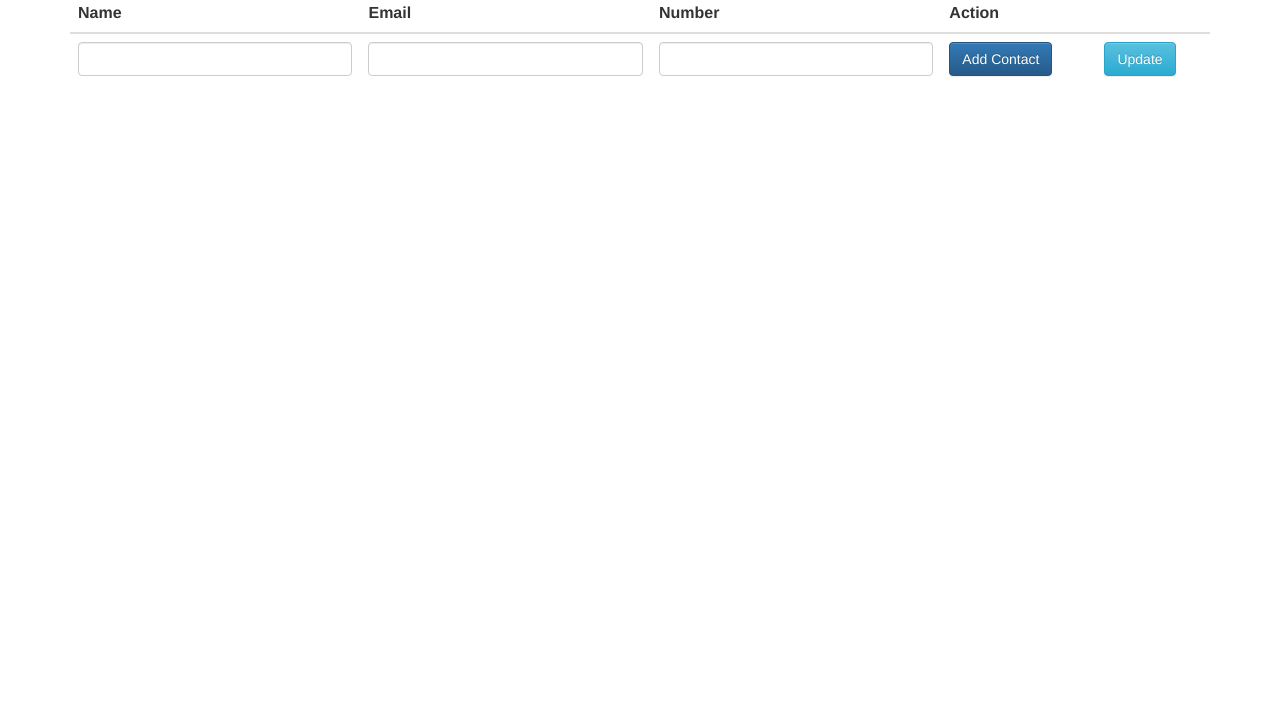
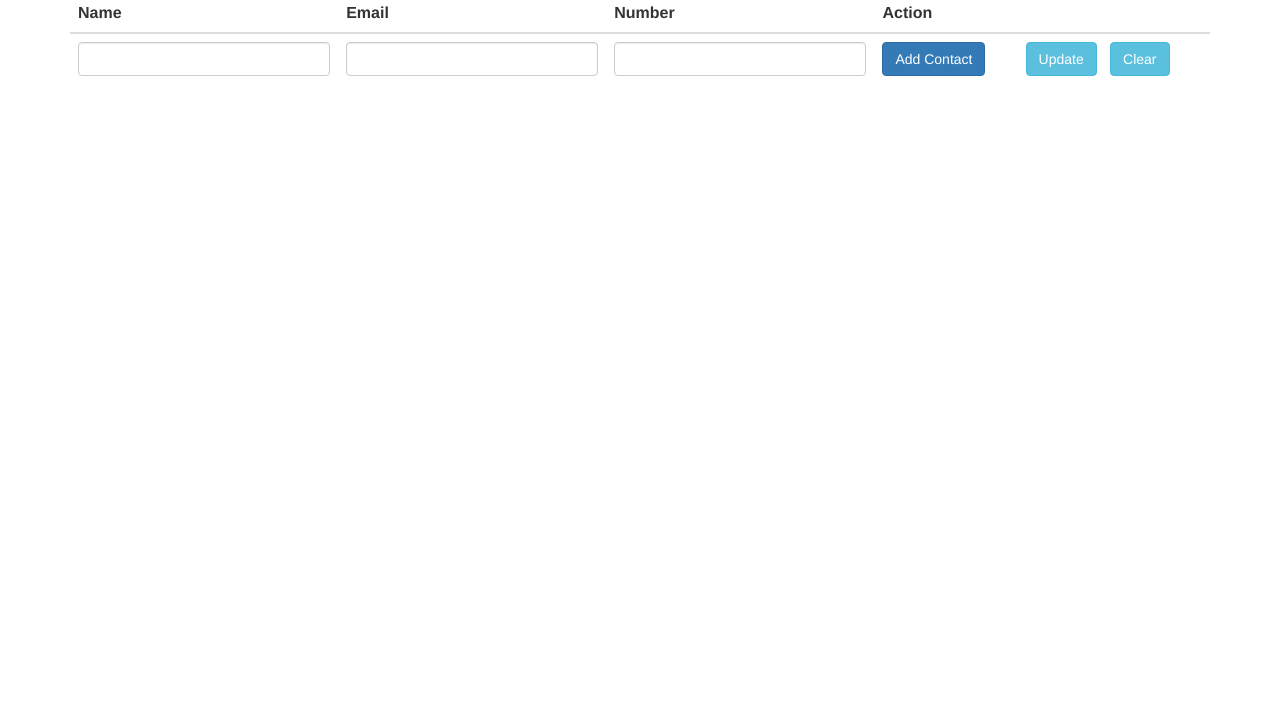
Before and after one commit to cpbuckingham/mean, a plain HTML site: page public/index.html in a window 1280 px wide. Shown: the part 76-800 px from the top of the page. Drawn offline with nearby package versions, Linux system fonts and the light colour scheme; no server answers.

Commit message:
refactored and completed

```diff
--- a/public/controllers/controller.js
+++ b/public/controllers/controller.js
@@ -1,44 +1,41 @@
 var myApp = angular.module('myApp', []);
 myApp.controller('AppCtrl', ['$scope', '$http', function($scope, $http) {
-    console.log("Hello World from controller");
 
 var refresh = function(){
     $http.get('/contactlist').success(function (response) {
-        console.log("I got the data");
         $scope.contactlist = response;
         $scope.contact = '';
-    });
-  };
+      });
+    };
 
   refresh();
 
     $scope.addContact = function(){
-      console.log($scope.contact);
       $http.post('/contactlist', $scope.contact).success(function(response){
-        console.log(response);
         refresh();
       });
     };
 
     $scope.remove = function(id){
-      console.log(id);
       $http.delete('/contactlist/'+id).success(function(response){
         refresh();
       });
     };
 
     $scope.edit = function(id){
-      console.log(id);
       $http.get('/contactlist/' + id).success(function(response){
           $scope.contact = response;
-
       });
     };
+
     $scope.update = function(){
-      console.log($scope.contact._id);
       $http.put('/contactlist/' + $scope.contact._id, $scope.contact).success(function(response){
           refresh();
       });
     };
 
+    $scope.deselect = function(){
+      $scope.contact = "";
+    }
+
 }]);
--- a/public/index.html
+++ b/public/index.html
@@ -1,9 +1,6 @@
 <html ng-app="myApp">
   <head>
-<!-- Latest compiled and minified CSS -->
-<link rel="stylesheet" href="https://maxcdn.bootstrapcdn.com/bootstrap/3.3.6/css/bootstrap.min.css" integrity="sha384-1q8mTJOASx8j1Au+a5WDVnPi2lkFfwwEAa8hDDdjZlpLegxhjVME1fgjWPGmkzs7" crossorigin="anonymous">
-<!-- Optional theme -->
-<link rel="stylesheet" href="https://maxcdn.bootstrapcdn.com/bootstrap/3.3.6/css/bootstrap-theme.min.css" integrity="sha384-fLW2N01lMqjakBkx3l/M9EahuwpSfeNvV63J5ezn3uZzapT0u7EYsXMjQV+0En5r" crossorigin="anonymous">
+    <link rel="stylesheet" href="https://maxcdn.bootstrapcdn.com/bootstrap/3.3.6/css/bootstrap.min.css" integrity="sha384-1q8mTJOASx8j1Au+a5WDVnPi2lkFfwwEAa8hDDdjZlpLegxhjVME1fgjWPGmkzs7" crossorigin="anonymous">
     <title> Contact List App </title>
   </head>
   <body>
@@ -21,21 +18,12 @@
         </thead>
         <tbody>
           <tr>
-            <td>
-              <input class="form-control" ng-model="contact.name">
-            </td>
-            <td>
-              <input class="form-control" ng-model="contact.email">
-            </td>
-            <td>
-              <input class="form-control" ng-model="contact.numbers">
-            </td>
-            <td>
-              <button class="btn btn-primary" ng-click="addContact()">Add Contact</button>
-            </td>
-            <td>
-              <button class="btn btn-info" ng-click="update()">Update</button>
-            </td>
+            <td><input class="form-control" ng-model="contact.name"></td>
+            <td><input class="form-control" ng-model="contact.email"></td>
+            <td><input class="form-control" ng-model="contact.numbers"></td>
+            <td><button class="btn btn-primary" ng-click="addContact()">Add Contact</button></td>
+            <td><button class="btn btn-info" ng-click="update()">Update</button>&nbsp;&nbsp;
+                <button class="btn btn-info" ng-click="deselect()">Clear</button></td>
           </tr>
           <tr ng-repeat="contact in contactlist">
             <td>{{contact.name}}</td>
```
Also changed, not shown: server.js (+2 -8 lines).
